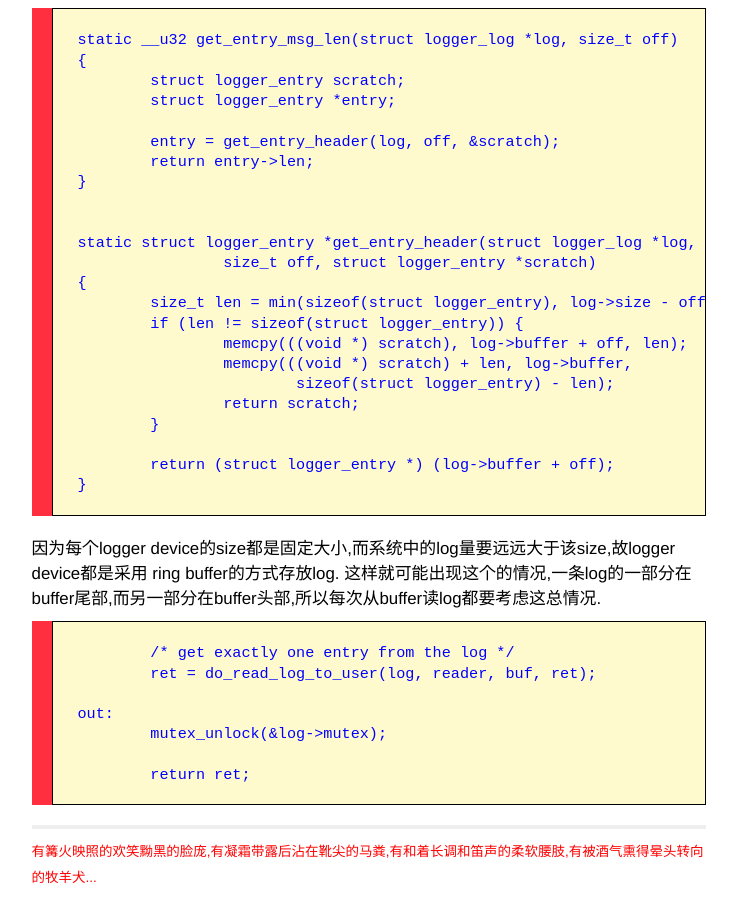
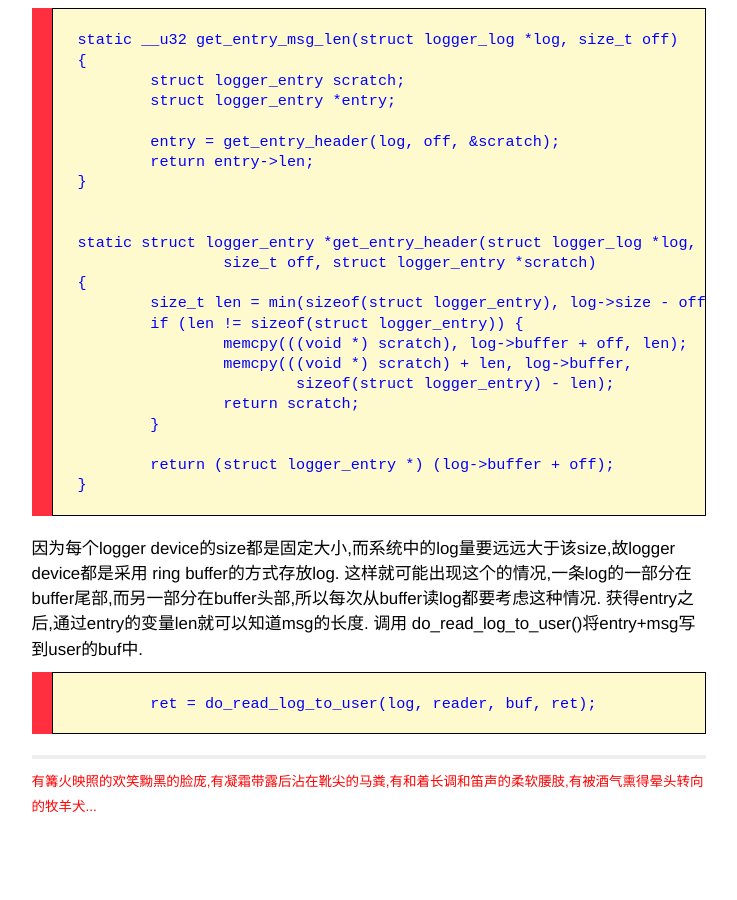
Before and after one commit to byrlx/byrlx.github.io, a Jekyll site: the page built from _posts/2013-07-17-Android-Log-系统-之-Logger.md, in a window 1280 px wide and 900 px high, scrolled down 5208 px. Shown: the whole window, without its empty margins (271-1008 px from the left). Built offline with Jekyll 4.4.1, drawn with Linux system fonts in a browser that asks for light colours; Markdown is read by kramdown in place of the engine named in the settings; after the commit the page ends 6037 px from its top, so only the background shows below that.

Commit message:
modify post

```diff
--- a/_posts/2013-07-17-Android-Log-系统-之-Logger.md
+++ b/_posts/2013-07-17-Android-Log-系统-之-Logger.md
@@ -250,12 +250,6 @@ r_all部分目前还不太理解,以后再补充.....
 		return (struct logger_entry *) (log->buffer + off);
 	}
 
-因为每个logger device的size都是固定大小,而系统中的log量要远远大于该size,故logger device都是采用 ring buffer的方式存放log. 这样就可能出现这个的情况,一条log的一部分在buffer尾部,而另一部分在buffer头部,所以每次从buffer读log都要考虑这总情况.
+因为每个logger device的size都是固定大小,而系统中的log量要远远大于该size,故logger device都是采用 ring buffer的方式存放log. 这样就可能出现这个的情况,一条log的一部分在buffer尾部,而另一部分在buffer头部,所以每次从buffer读log都要考虑这种情况. 获得entry之后,通过entry的变量len就可以知道msg的长度. 调用 do_read_log_to_user()将entry+msg写到user的buf中.
 
-		/* get exactly one entry from the log */
 		ret = do_read_log_to_user(log, reader, buf, ret);
-
-	out:
-		mutex_unlock(&log->mutex);
-
-		return ret;
```
